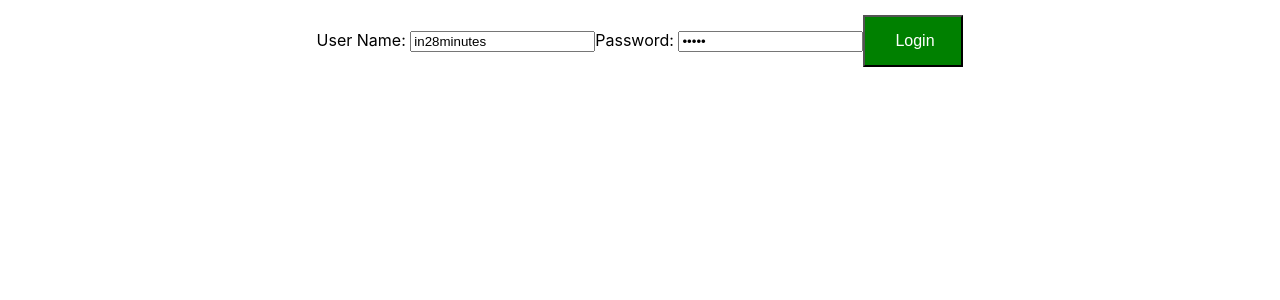
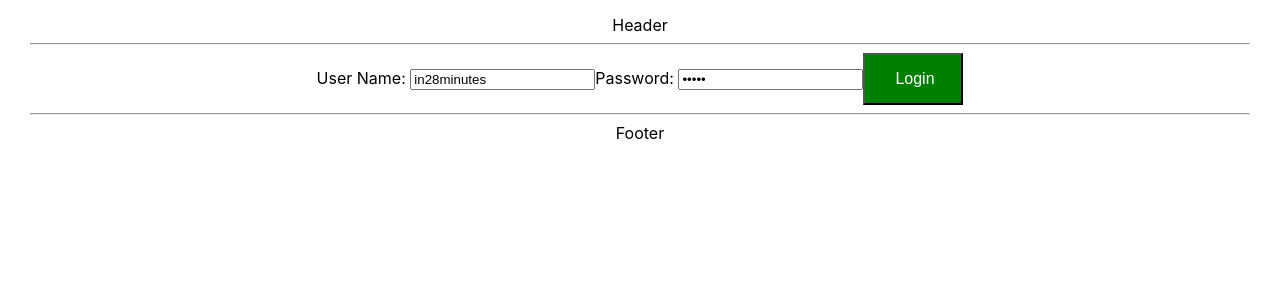
Before and after one commit to yadnyesh/todo-app, a React (Create React App) app: page / in a window 1280 px wide. Shown: the top 300 px of the page. Built offline with nearby package versions, Linux system fonts and the light colour scheme.

Commit message:
Add Header and Footer

```diff
--- a/src/components/todo/TodoApp.jsx
+++ b/src/components/todo/TodoApp.jsx
@@ -1,5 +1,5 @@
 import React, {Component} from 'react'
-import {BrowserRouter as Router, Route, Switch} from 'react-router-dom'
+import {BrowserRouter as Router, Route, Switch, Link} from 'react-router-dom'
 import { prototype } from 'stream';
 
 class TodoApp extends Component {
@@ -8,6 +8,7 @@ class TodoApp extends Component {
             <div className="secondComponent">
             <Router>
                 <>
+                    <HeaderComponent />
                         <Switch>
                             <Route path="/" exact component={LoginComponent}/>
                             <Route path="/login" component={LoginComponent}/>
@@ -15,6 +16,7 @@ class TodoApp extends Component {
                             <Route path="/todos" exact component={ListTodosComponent}/>
                             <Route component={ErrorComponent} />
                         </Switch>
+                    <FooterComponent />
                 </>
             </Router>
             </div>
@@ -22,16 +24,35 @@ class TodoApp extends Component {
     }
 }
 
+class HeaderComponent extends Component {
+    render() {
+        return(
+            <div>
+                Header <hr />
+            </div>
+        )
+    }
+}
+
+class FooterComponent extends Component {
+    render() {
+        return(
+            <div>
+                <hr />Footer
+            </div>
+        )
+    }
+}
 
 class ListTodosComponent extends Component {
     constructor(props){
         super(props);
         this.state = {
             todos : [
-                        {id : 1,description: 'Learn React'},
-                        {id : 2,description: 'Learn Java'},
-                        {id : 3,description: 'Learn GraphQL'},
-                        {id : 4,description: 'Learn ElasticSearch'}
+                        {id : 1,description: 'Learn React', done:false, targetDate : new Date()},
+                        {id : 2,description: 'Learn Java', done:false, targetDate : new Date()},
+                        {id : 3,description: 'Learn GraphQL', done:false, targetDate : new Date()},
+                        {id : 4,description: 'Learn ElasticSearch', done:false, targetDate : new Date()}
                     ]
         }
     }
@@ -44,6 +65,8 @@ class ListTodosComponent extends Component {
                         <tr>
                             <th>ID</th>
                             <th>Description</th>
+                            <th>Completed</th>
+                            <th>Complete By Date</th>
                         </tr>
                     </thead>
                     <tbody>
@@ -53,6 +76,8 @@ class ListTodosComponent extends Component {
                                     <tr>
                                         <td>{todo.id}</td>
                                         <td>{todo.description}</td>
+                                        <td>{todo.done.toString()}</td>
+                                        <td>{todo.targetDate.toString()}</td>
                                     </tr>
                                 )
                             )
@@ -63,13 +88,12 @@ class ListTodosComponent extends Component {
         );
     }
 }
-
 class WelcomeComponent extends Component {
     render () {
         return(
             <div>
                 Welcome {this.props.match.params.name}
-                You can manage your todos <a href="/todos">here</a>.
+                You can manage your todos <Link to="/todos">here</Link>.
             </div>
         );
     }
```
Lines whose indentation alone changed are shown as unchanged.
